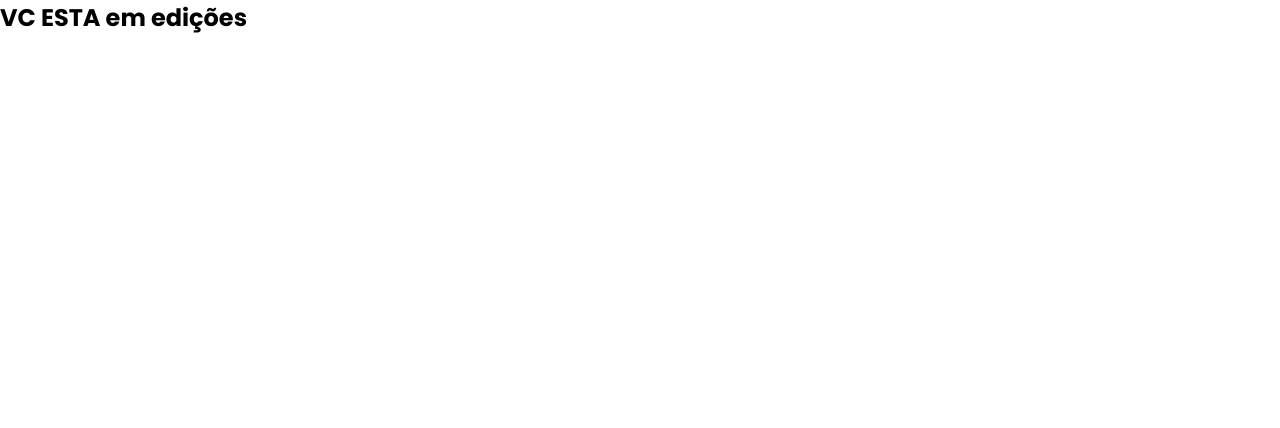
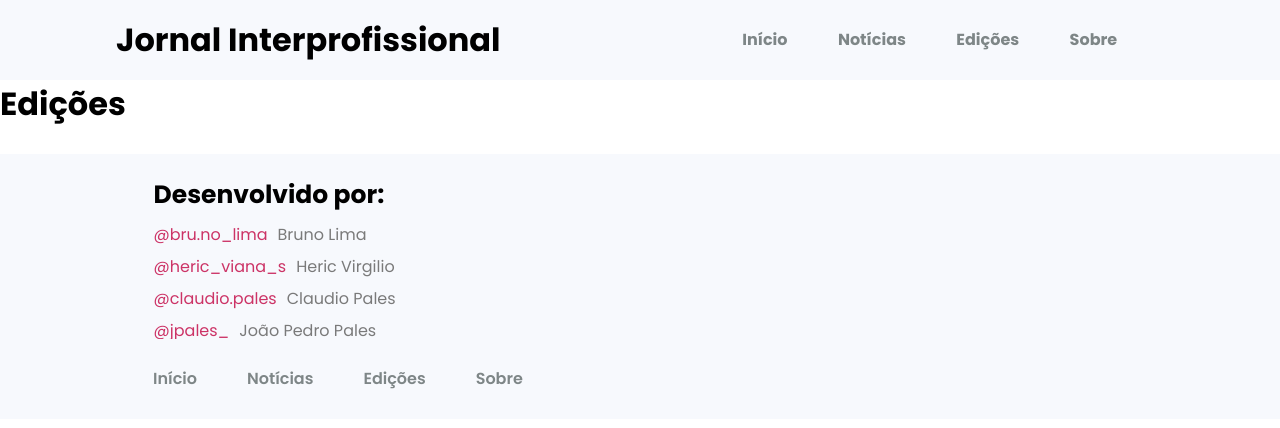
Before and after one commit to HericVirgilio/jornal-interprofissional-front-end, a Next.js app: page /edicoes in a window 1280 px wide. Shown: the top 428 px of the page. Built offline with nearby package versions, Linux system fonts and the light colour scheme.

Commit message:
Composição dos componentes em todas as páginas do site

```diff
--- a/app/edicoes/page.tsx
+++ b/app/edicoes/page.tsx
@@ -1,7 +1,17 @@
+import Header from "@/src/header"
+import Footer from "@/src/footer"
+import Menu from "@/src/menu"
+
+
 export default function Page() {
-    return (
-      <main>
-        <h2>VC ESTA em edições</h2>
-      </main>
-    )
-  }
+  return (
+    <main>
+      <Header/>
+        <div>
+          <h1>Edições</h1>
+        </div>
+      <Footer/>
+      <Menu/>
+    </main>
+  )
+}
--- a/src/menu/index.tsx
+++ b/src/menu/index.tsx
@@ -4,7 +4,7 @@ export default function Menu() {
         <div className='menu'>
             <ul className='menu_lista'>
 
-                <li><a href='inicio' className='link_menu'>Início</a></li>
+                <li><a href='/' className='link_menu'>Início</a></li>
 
                 <li><a href='noticias' className='link_menu'>Notícias</a></li>
 
```
Also changed, not shown: app/noticias/page.tsx (+16 -6 lines), app/sobre/page.tsx (+16 -6 lines).
